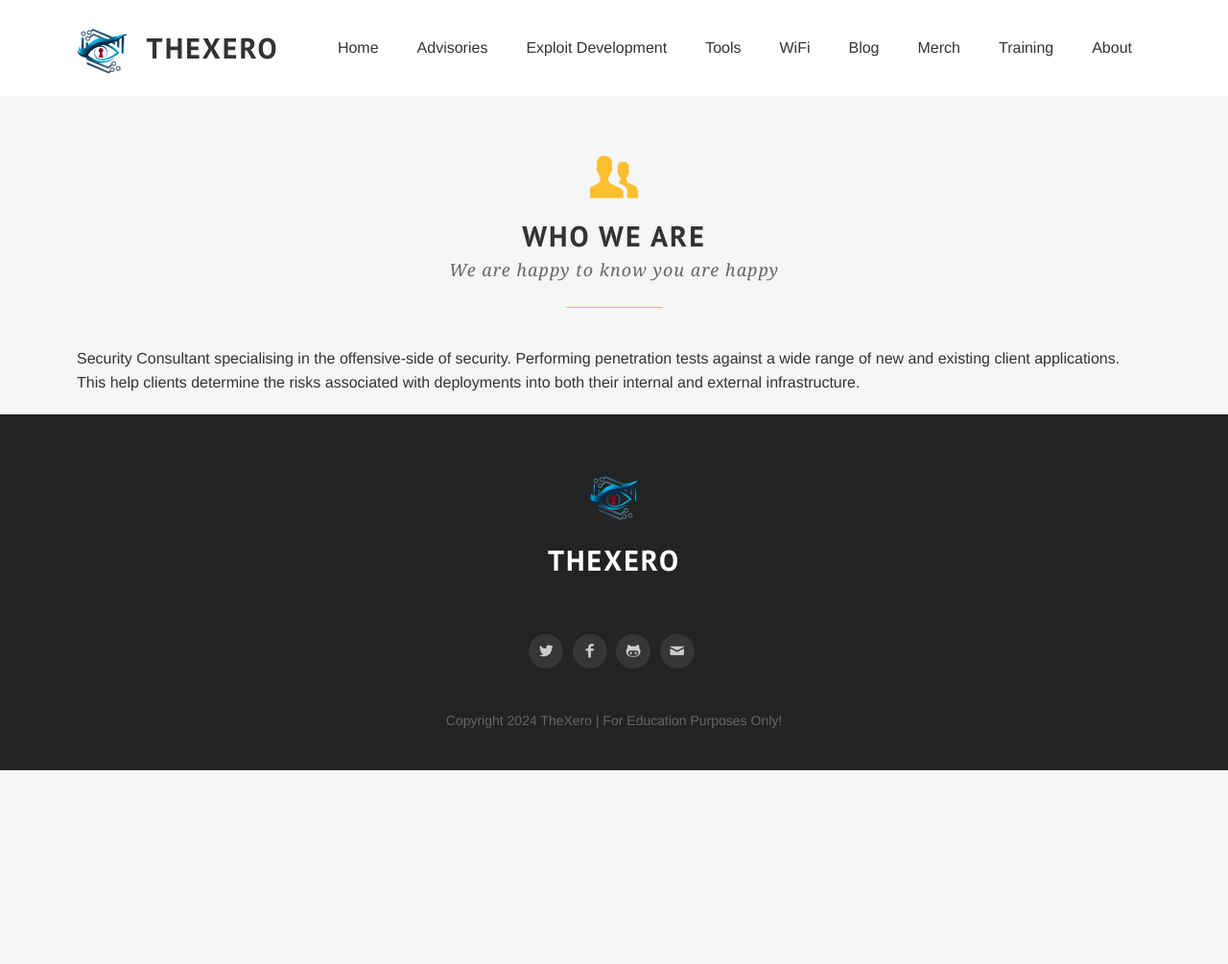
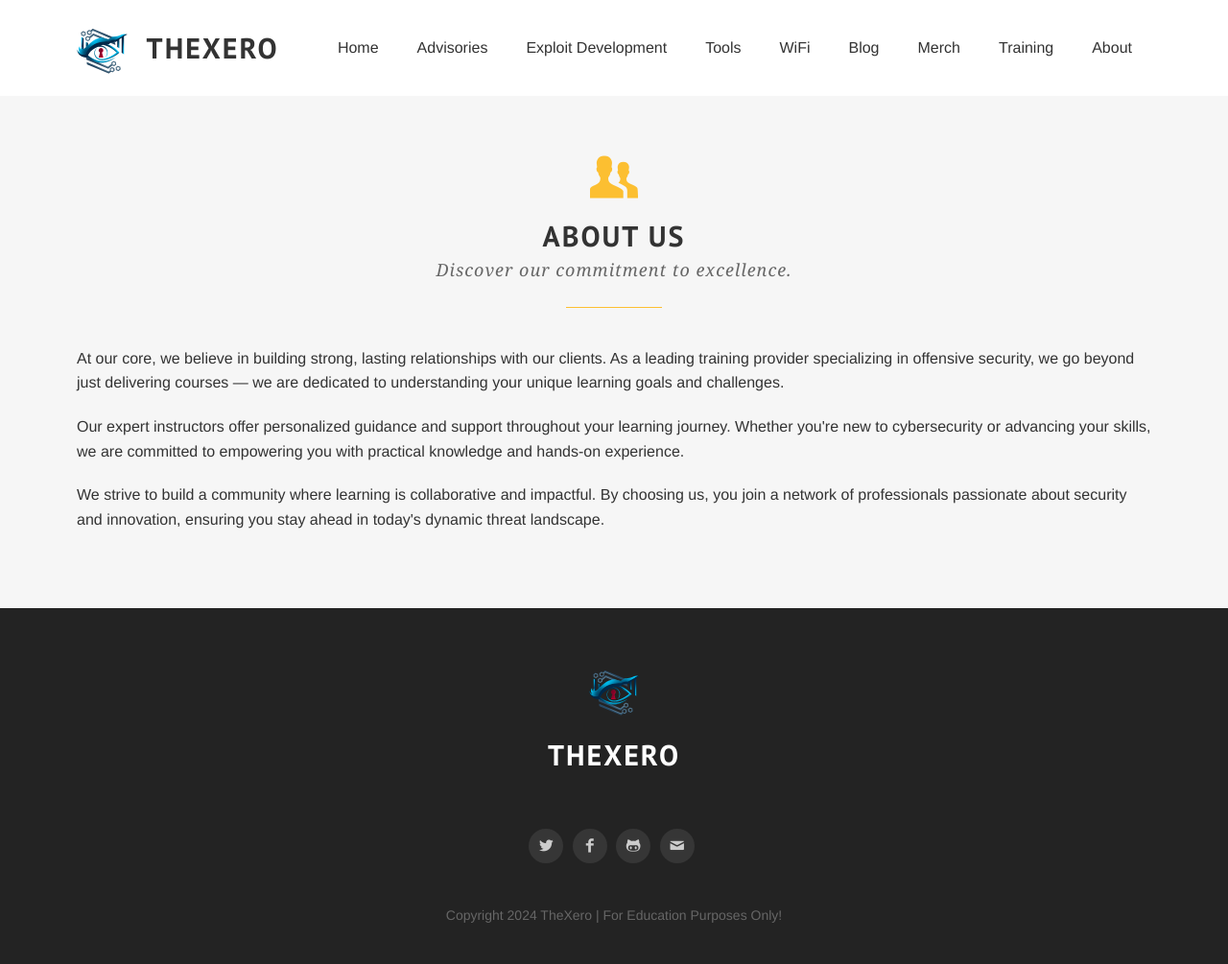
Before and after one commit to thexerocouk/thexerocouk.github.io, a Jekyll site: the page built from about.html, in a window 1280 px wide. Shown: the whole page at 96% size. Built offline with Jekyll 4.4.1, drawn with Linux system fonts in a browser that asks for light colours; some web fonts are replaced; before the commit the page ends 900 px from its top, so only the background shows below that.

Commit message:
Update about.html

```diff
--- a/about.html
+++ b/about.html
@@ -1,6 +1,6 @@
 ---
 layout: default
-title: About
+title: About Us
 section_id: about
 permalink: about
 ---
@@ -9,13 +9,16 @@ permalink: about
   <div class='row'>
     <div class='special-title centered-text'>
       <i class='icon-users'></i>
-      <h2>Who we are</h2>
-      <p>We are happy to know you are happy</p>
+      <h2>About Us</h2>
+      <p>Discover our commitment to excellence.</p>
       <p class='shortline'></p>
     </div>
     <div class='spacing'></div>
     <div class='spacing'></div>
   </div>
   <div class='row'>
-       <p>Security Consultant specialising in the offensive-side of security. Performing penetration tests against a wide range of new and existing client applications. This help clients determine the risks associated with deployments into both their internal and external infrastructure.</p>
+    <p>At our core, we believe in building strong, lasting relationships with our clients. As a leading training provider specializing in offensive security, we go beyond just delivering courses — we are dedicated to understanding your unique learning goals and challenges.</p>
+    <p>Our expert instructors offer personalized guidance and support throughout your learning journey. Whether you're new to cybersecurity or advancing your skills, we are committed to empowering you with practical knowledge and hands-on experience.</p>
+    <p>We strive to build a community where learning is collaborative and impactful. By choosing us, you join a network of professionals passionate about security and innovation, ensuring you stay ahead in today's dynamic threat landscape.</p>
   </div>
+</div>
```
